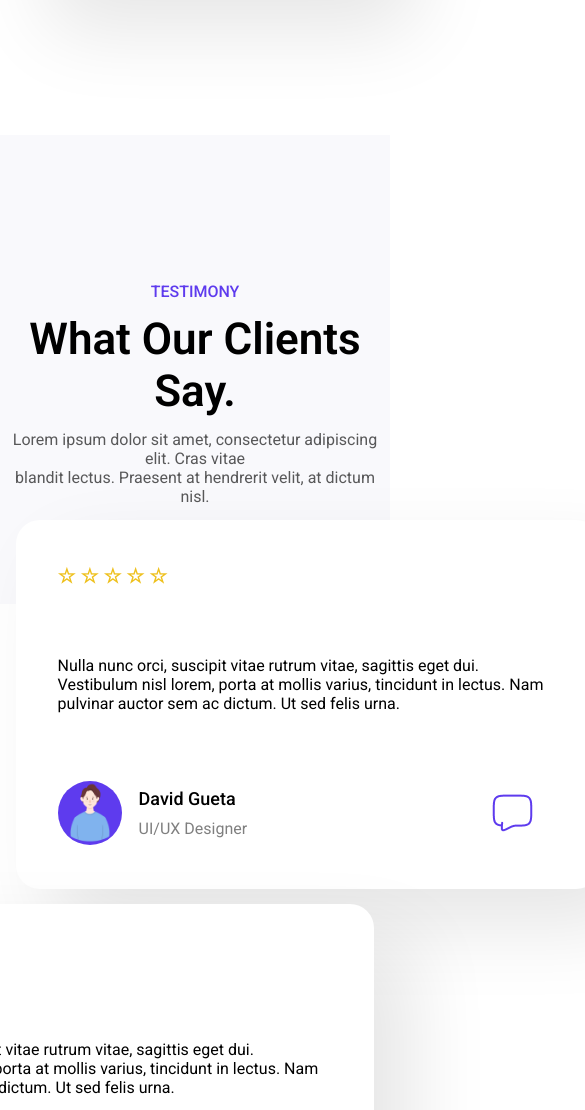
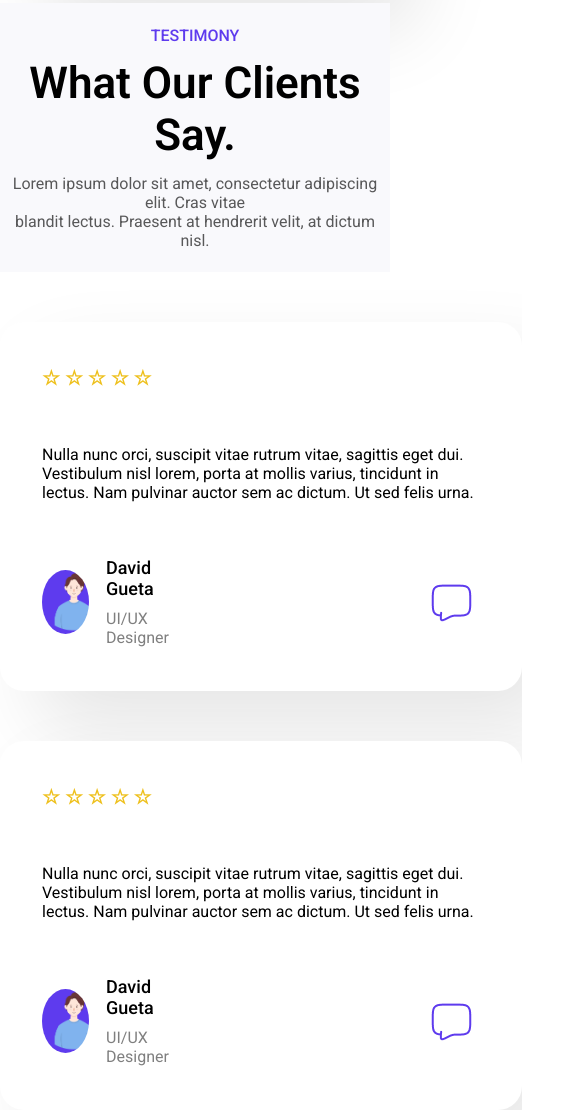
Before and after one commit to md8862893-web/Responsive-Bootsrab-figma, a plain HTML site: page index.html in a window 390 px wide. Shown: the part 6270-7380 px from the top of the page, 585 px wide, since content can reach past the window. Drawn offline with Linux system fonts and the light colour scheme.

Commit message:
Add files via upload

```diff
--- a/index.html
+++ b/index.html
@@ -174,7 +174,7 @@
                         <img src="Frame.png" alt="#">
                     </div>
                 </div>
-                <div class="card5">
+                <div class="card4">
                     <p class="stars">☆ ☆ ☆ ☆ ☆</p>
                     <p>Nulla nunc orci, suscipit vitae rutrum vitae, sagittis eget dui. Vestibulum nisl lorem, porta at
                         mollis varius, tincidunt in lectus. Nam pulvinar auctor sem ac dictum. Ut sed felis urna.</p>
--- a/style.css
+++ b/style.css
@@ -318,20 +318,16 @@ header button {
   font-size: 20px;
 }
 .container7 {
-  margin-top: 132px;
   background-color: #ffffff;
-  position: relative;
 }
 .overlay {
-  height: 469px;
+  height: 269px;
   width: 100%;
   background-color: #f9f9fc;
-  padding-top: 147px;
-  padding-bottom: 157px;
-  position: absolute;
-  top: 0;
-  left: 0;
-  z-index: 1;
+  display: flex;
+  flex-direction: column;
+  justify-content: center;
+  align-items: center;
 }
 #blue {
   color: #5e3bee;
@@ -344,12 +340,18 @@ header button {
   font-weight: 600;
   margin-bottom: 13px;
 }
+.container8 {
+  height: 100%;
+}
 .card3 {
-  height: 369px;
+  height: 100%;
   width: 100%;
   background-color: #ffffff;
-  position: absolute;
-  top: 469px;
+  display: flex;
+  justify-content: space-evenly;
+  align-items: center;
+  flex-wrap: wrap;
+  margin-top: 50px;
 }
 .card4 {
   width: 584px;
@@ -357,10 +359,6 @@ header button {
   background-color: #ffffff;
   box-shadow: 37px 37px 80px rgba(0, 0, 0, 0.1);
   border-radius: 24px;
-  position: absolute;
-  top: -100px;
-  left: 4%;
-  z-index: 2;
   text-align: start;
   padding: 44px 48px 44px 42px;
   display: flex;
@@ -368,22 +366,8 @@ header button {
   justify-content: space-between;
   transition: all 0.5s ease;
 }
-.card5 {
-  width: 584px;
-  height: 369px;
-  background-color: #ffffff;
-  box-shadow: 37px 37px 80px rgba(0, 0, 0, 0.1);
-  border-radius: 24px;
-  position: absolute;
-  top: -100px;
-  right: 4%;
-  z-index: 2;
-  text-align: start;
-  padding: 44px 48px 44px 42px;
-  display: flex;
-  flex-direction: column;
-  justify-content: space-between;
-  transition: all 0.5s ease;
+.card4:hover {
+  transform: scale(1.05);
 }
 .stars {
   color: #eec01c;
@@ -437,7 +421,6 @@ header button {
   margin: auto;
   margin-bottom: 132px;
   border-radius: 24px;
-  margin-top: 200px;
   display: flex;
   flex-direction: column;
   align-items: center;
@@ -622,21 +605,10 @@ footer {
     align-items: center;
   }
   .container911 {
-    margin-top: 300px;
+    margin-top: 500px;
   }
-  .card3{
-    height: 600px;
-    width: 100%;
-  }
-  .card4 {
-    position: absolute;
-    bottom: 50%;
-    margin: auto;
-  }
-  .card5 {
-    position: absolute;
-    top: 50%;
-    margin: auto;
+  .card3 {
+    gap: 50px;
   }
   footer {
     padding: 20px 0;
```
